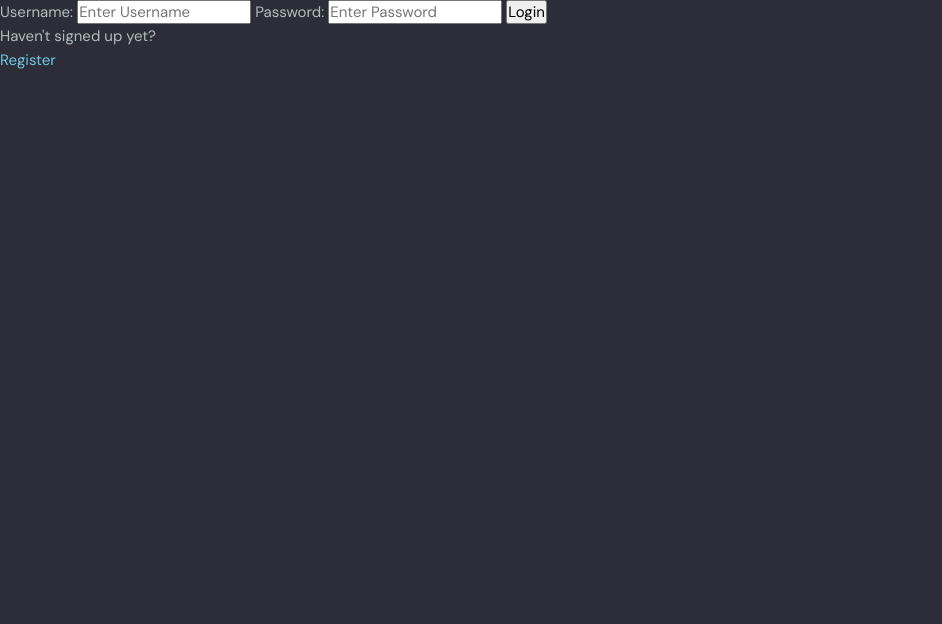
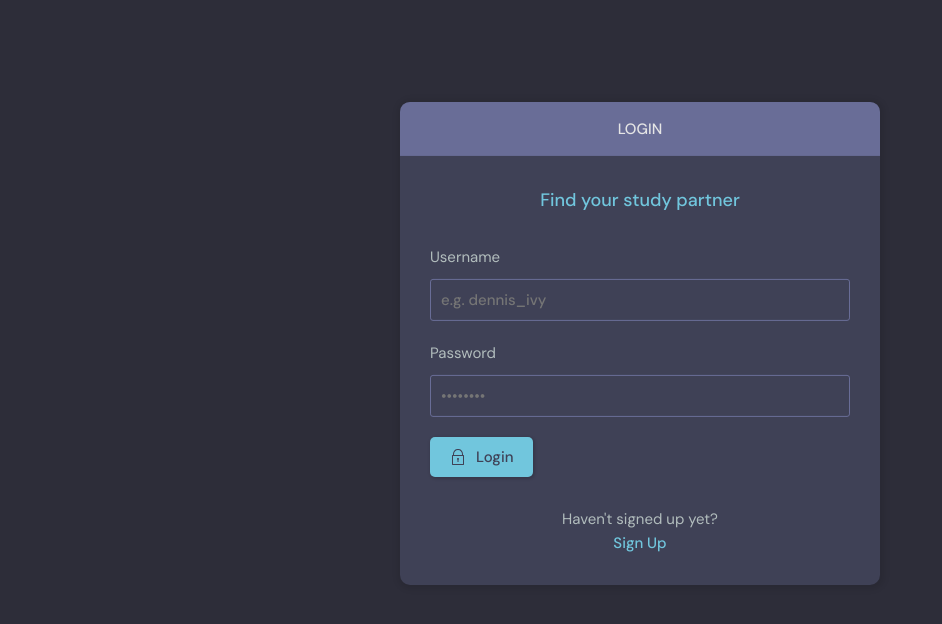
Before and after one commit to kolozjnr/collabrateLearn, a Django app: page /login/ in a window 1280 px wide. Shown: the part 76-700 px from the top of the page, without its empty margins (0-942 px from the left). Run offline with Django 4.2, Linux system fonts and the light colour scheme.

Commit message:
initial commit

```diff
--- a/base/templates/base/home.html
+++ b/base/templates/base/home.html
@@ -11,7 +11,7 @@
         <!-- Room List Start -->
         <div class="roomList">
           <div class="mobile-menu">
-            <form class="header__search">
+            <form class="header__search" action="{% url 'home' %}" method="GET">
               <label>
                 <svg version="1.1" xmlns="http://www.w3.org/2000/svg" width="32" height="32" viewBox="0 0 32 32">
                   <title>search</title>
@@ -19,7 +19,7 @@
                     d="M32 30.586l-10.845-10.845c1.771-2.092 2.845-4.791 2.845-7.741 0-6.617-5.383-12-12-12s-12 5.383-12 12c0 6.617 5.383 12 12 12 2.949 0 5.649-1.074 7.741-2.845l10.845 10.845 1.414-1.414zM12 22c-5.514 0-10-4.486-10-10s4.486-10 10-10c5.514 0 10 4.486 10 10s-4.486 10-10 10z"
                   ></path>
                 </svg>
-                <input placeholder="Search for posts" />
+                <input name="q" placeholder="Search for posts" />
               </label>
             </form>
             <div class="mobile-menuItems">
--- a/base/templates/base/register_login.html
+++ b/base/templates/base/register_login.html
@@ -2,30 +2,110 @@
 
 {% block content %}
 
+
+    <main class="auth layout">
       {% if page == 'login' %}
-<div>
-    <form action="" method="post">
+      <div class="container">
+        <div class="layout__box">
+          <div class="layout__boxHeader">
+            <div class="layout__boxTitle">
+              <h3>Login</h3>
+            </div>
+          </div>
+          <div class="layout__body">
+            <h2 class="auth__tagline">Find your study partner</h2>
+
+            <form class="form" action="" method="POST">
               {% csrf_token %}
-        <label for="username">Username:</label>
-        <input type="text" name="username" placeholder="Enter Username">
-        <label for="username">Password:</label>
-        <input type="password" name="password" placeholder="Enter Password">
-        <input type="submit" value="Login">
+              <div class="form__group form__group">
+                <label for="room_name">Username</label>
+                <input id="username" name="username" type="text" placeholder="e.g. dennis_ivy" />
+              </div>
+              <div class="form__group">
+                <label for="password">Password</label>
+                <input
+                  id="password"
+                  name="password"
+                  type="password"
+                  placeholder="&bull;&bull;&bull;&bull;&bull;&bull;&bull;&bull;"
+                />
+              </div>
+
+              <button class="btn btn--main" type="submit">
+                <svg
+                  version="1.1"
+                  xmlns="http://www.w3.org/2000/svg"
+                  width="32"
+                  height="32"
+                  viewBox="0 0 32 32"
+                >
+                  <title>lock</title>
+                  <path
+                    d="M27 12h-1v-2c0-5.514-4.486-10-10-10s-10 4.486-10 10v2h-1c-0.553 0-1 0.447-1 1v18c0 0.553 0.447 1 1 1h22c0.553 0 1-0.447 1-1v-18c0-0.553-0.447-1-1-1zM8 10c0-4.411 3.589-8 8-8s8 3.589 8 8v2h-16v-2zM26 30h-20v-16h20v16z"
+                  ></path>
+                  <path
+                    d="M15 21.694v4.306h2v-4.306c0.587-0.348 1-0.961 1-1.694 0-1.105-0.895-2-2-2s-2 0.895-2 2c0 0.732 0.413 1.345 1 1.694z"
+                  ></path>
+                </svg>
+
+                Login
+              </button>
             </form>
+
+            <div class="auth__action">
               <p>Haven't signed up yet?</p>
-    <a href="{% url 'register' %}">Register</a>
+              <a href="{% url 'register' %}" class="btn btn--link">Sign Up</a>
+            </div>
+          </div>
+        </div>
       </div>
       {% else %}
-<div>
-    <form action="" method="post">
+      <div class="container">
+        <div class="layout__box">
+          <div class="layout__boxHeader">
+            <div class="layout__boxTitle">
+              <h3>Register</h3>
+            </div>
+          </div>
+          <div class="layout__body">
+            <h2 class="auth__tagline">Find your study partner</h2>
+
+            <form class="form" action="" method="POST">
               {% csrf_token %}
-        {{form.as_p}}
-        <input type="submit" value="Register">
+              {% for field in form %}
+              <div class="form__group form__group">
+                <label for="room_name">{{field.label}}</label>
+                {{field}}
+              </div>
+              {% endfor %}
+              <button class="btn btn--main" type="submit">
+                <svg
+                  version="1.1"
+                  xmlns="http://www.w3.org/2000/svg"
+                  width="32"
+                  height="32"
+                  viewBox="0 0 32 32"
+                >
+                  <title>lock</title>
+                  <path
+                    d="M27 12h-1v-2c0-5.514-4.486-10-10-10s-10 4.486-10 10v2h-1c-0.553 0-1 0.447-1 1v18c0 0.553 0.447 1 1 1h22c0.553 0 1-0.447 1-1v-18c0-0.553-0.447-1-1-1zM8 10c0-4.411 3.589-8 8-8s8 3.589 8 8v2h-16v-2zM26 30h-20v-16h20v16z"
+                  ></path>
+                  <path
+                    d="M15 21.694v4.306h2v-4.306c0.587-0.348 1-0.961 1-1.694 0-1.105-0.895-2-2-2s-2 0.895-2 2c0 0.732 0.413 1.345 1 1.694z"
+                  ></path>
+                </svg>
+
+                Register
+              </button>
             </form>
+
+            <div class="auth__action">
               <p>Already signed up?</p>
-    <a href="{% url 'login' %}">Login</a>
+              <a href="{% url 'login' %}" class="btn btn--link">Signin</a>
             </div>
-
-{% endif %}
-
-{% endblock content %}
+          </div>
+        </div>
+      </div>
+      {% endif%}
+    </main>
+  {%endblock content%}
--- a/base/templates/base/room.html
+++ b/base/templates/base/room.html
@@ -129,7 +129,10 @@
             </div>
           </div>
           <div class="room__message">
-            <form action="#"><input name="" placeholder="Write your message here..." /></form>
+            <form action="" method="POST">
+              {% csrf_token %}
+              <input name="body" placeholder="Write your message here..." />
+            </form>
           </div>
         </div>
         <!-- Room End -->
```
Also changed, not shown: base/templates/base/delete.html (+33 -6 lines), base/templates/base/delete_old.html (added, +12 -0 lines), base/templates/base/register_login_old.html (added, +31 -0 lines), db.sqlite3. Lines whose indentation alone changed are shown as unchanged.
